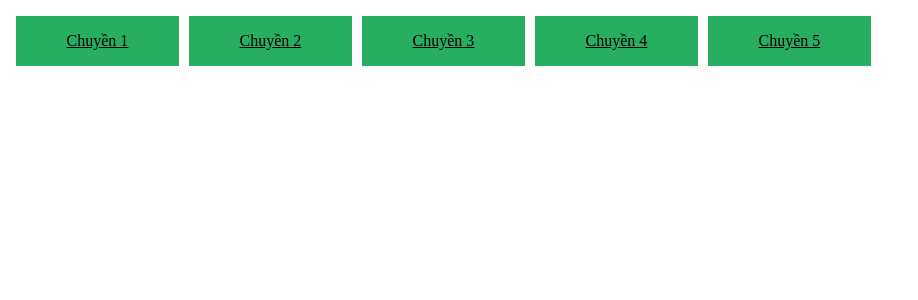
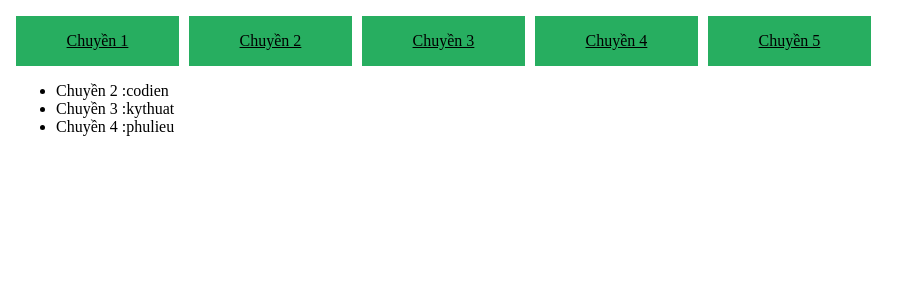
Before and after one commit to songdoan96/http-thong-bao, a PHP site: page / in a window 1280 px wide. Shown: the top 300 px of the page, without its empty margins (0-918 px from the left). Run offline with PHP 8.4, Linux system fonts and the light colour scheme; data comes from the database, SQL or seed files in the repository.

```diff
--- a/index.php
+++ b/index.php
@@ -48,7 +48,7 @@
         ?>
     </div>
 
-
+    <ul id="list"></ul>
     <script>
         document.addEventListener("DOMContentLoaded", function() {
             var intervalId;
@@ -62,11 +62,13 @@
                     if (list.length) {
                         clearInterval(intervalId);
                         let audioFiles = [];
-
+                        let listHtml = '';
                         list.forEach(i => {
                             let audioName = `assets/${i.line}-${i.job}.mp3`;
+                            listHtml += `<li>Chuyền ${i.line} :${i.job}</li>`;
                             audioFiles.push(audioName)
                         });
+                        document.querySelector("#list").innerHTML = listHtml;
                         playAudio(audioFiles, 0);
 
                     }
@@ -76,6 +78,7 @@
             function playAudio(files, index) {
                 if (index == files.length) {
                     setTimeout(() => {
+                        document.querySelector("#list").innerHTML = "";
                         intervalId = setInterval(() => {
                             notification()
                         }, 1000);
@@ -84,7 +87,6 @@
                 }
                 if (index < files.length) {
                     let audio = new Audio(files[index]);
-                    console.log(files[index]);
                     audio.play();
                     audio.onended = function() {
                         setTimeout(() => {
```
